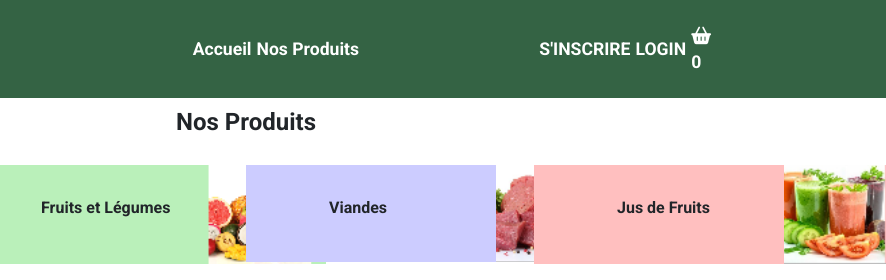
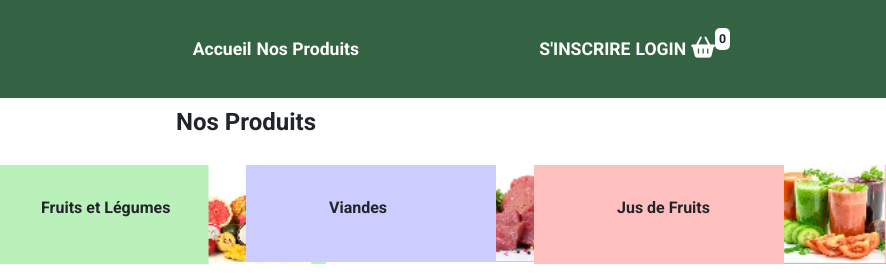
Before and after one commit to A-make-cloud/bio-shop-js, a plain HTML site: page products.html in a window 1280 px wide. Shown: the top 280 px of the page, 394-1280 px from the left. Drawn offline with nearby package versions, Linux system fonts and the light colour scheme.

Commit message:
Update style.css

```diff
--- a/css/style.css
+++ b/css/style.css
@@ -88,6 +88,25 @@
 
   .fa-basket-shopping {
       color: #fff;
+      font-size: 1.2em;
+  }
+
+  #linkPanier {
+      position: relative;
+
+  }
+
+  #countPanier {
+      color: #1A2027;
+      background-color: white;
+      border-radius: 5px;
+      text-align: center;
+      font-size: 0.7em;
+      padding: 2px 4px;
+      position: absolute;
+      left: 100%;
+      top: -11px;
+
   }
 
   header {
```
